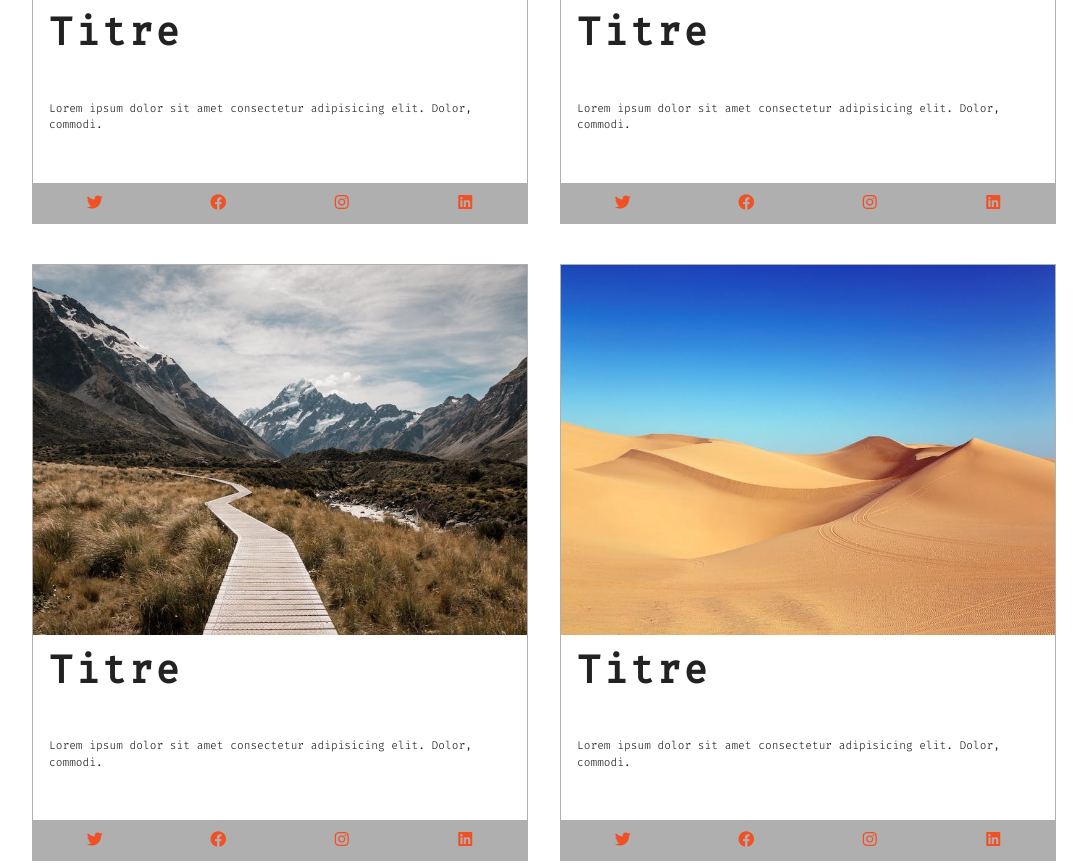
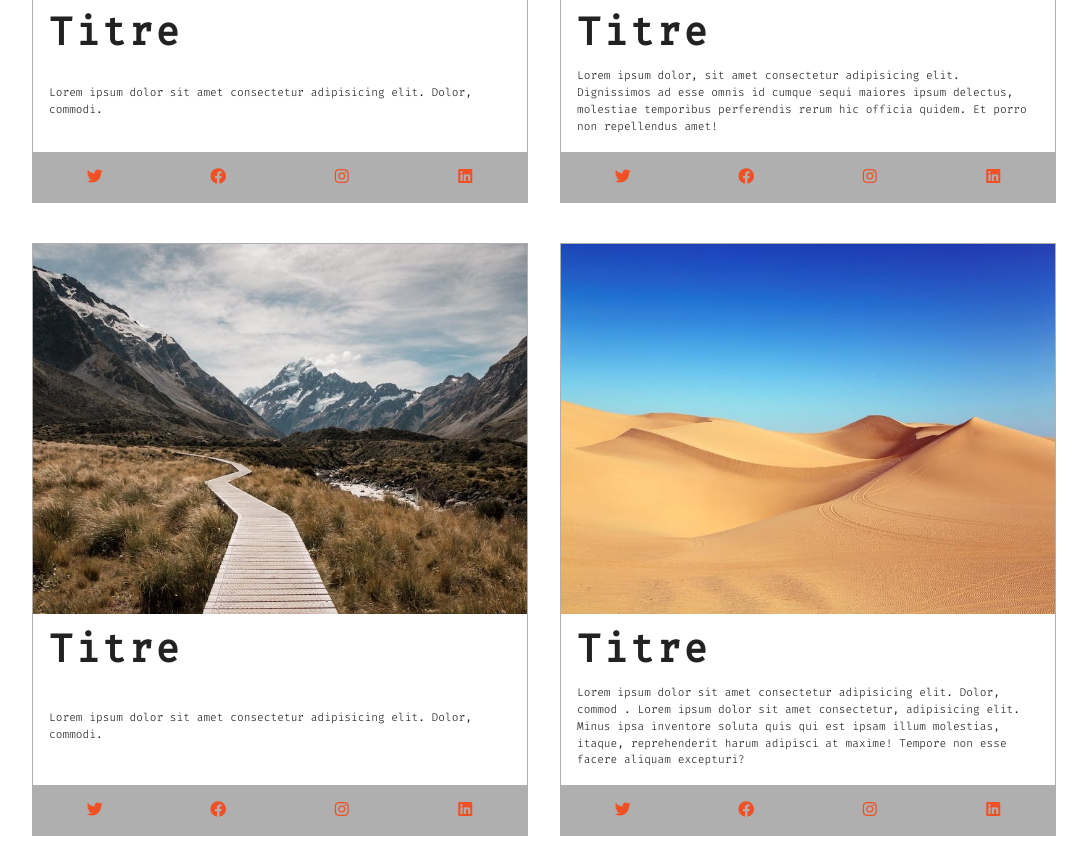
Before and after one commit to Remy-BRUNO/Projet-grid, a plain HTML site: page cartes.html in a window 1280 px wide. Shown: the part 507-1370 px from the top of the page, without its empty margins (96-1183 px from the left). Drawn offline with Linux system fonts and the light colour scheme.

Commit message:
correction

```diff
--- a/cartes.html
+++ b/cartes.html
@@ -67,8 +67,8 @@
 					<div class="card-info">
 						<h2 class="card-title">Titre</h2>
 						<p class="card-text">
-							Lorem ipsum dolor sit amet consectetur adipisicing elit. Dolor,
-							commodi.
+							Lorem ipsum dolor, sit amet consectetur adipisicing elit. Dignissimos ad esse omnis id cumque sequi maiores ipsum delectus, molestiae temporibus perferendis rerum hic officia quidem. Et porro non repellendus amet!
+
 						</p>
 					</div>
 					<div class="card-footer">
@@ -120,7 +120,7 @@
 						<h2 class="card-title">Titre</h2>
 						<p class="card-text">
 							Lorem ipsum dolor sit amet consectetur adipisicing elit. Dolor,
-							commodi.
+							commod . Lorem ipsum dolor sit amet consectetur, adipisicing elit. Minus ipsa inventore soluta quis qui est ipsam illum molestias, itaque, reprehenderit harum adipisci at maxime! Tempore non esse facere aliquam excepturi?
 						</p>
 					</div>
 					<div class="card-footer">
--- a/style.css
+++ b/style.css
@@ -167,9 +167,10 @@ ul {
 	grid-template-columns: repeat(auto-fill, minmax(348px, 1fr));
 	/* 1170/3  -  4.5rem */
 }
+
 .card {
 	display: grid;
-	grid-template-rows: 2fr 1fr auto;
+	grid-template-rows: auto 1fr 50px;
 	grid-template-columns: 1fr;
 	border: 1px solid var(--darkGrey);
 }
@@ -178,8 +179,10 @@ ul {
 	padding: 1rem;
 	gap: 1rem;
 	display: grid;
+	align-items: start;
 }
 .card-footer {
+	align-content: center;
 	background: var(--darkGrey);
 	padding: 0.5rem 0;
 	display: grid;
```
